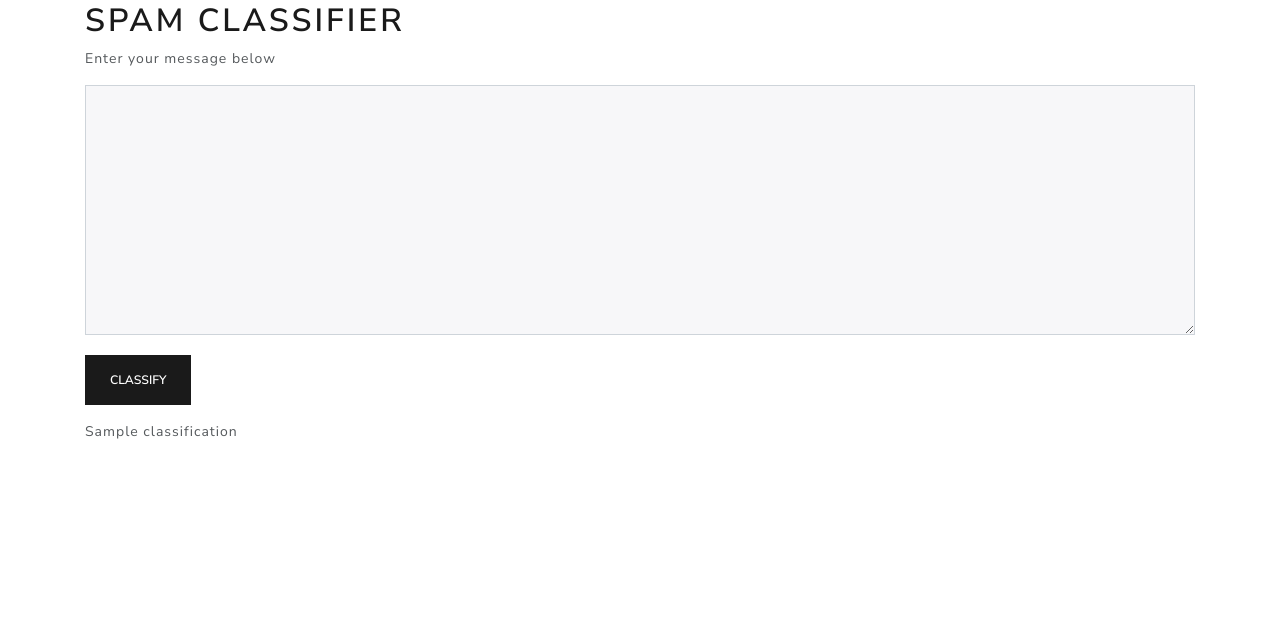
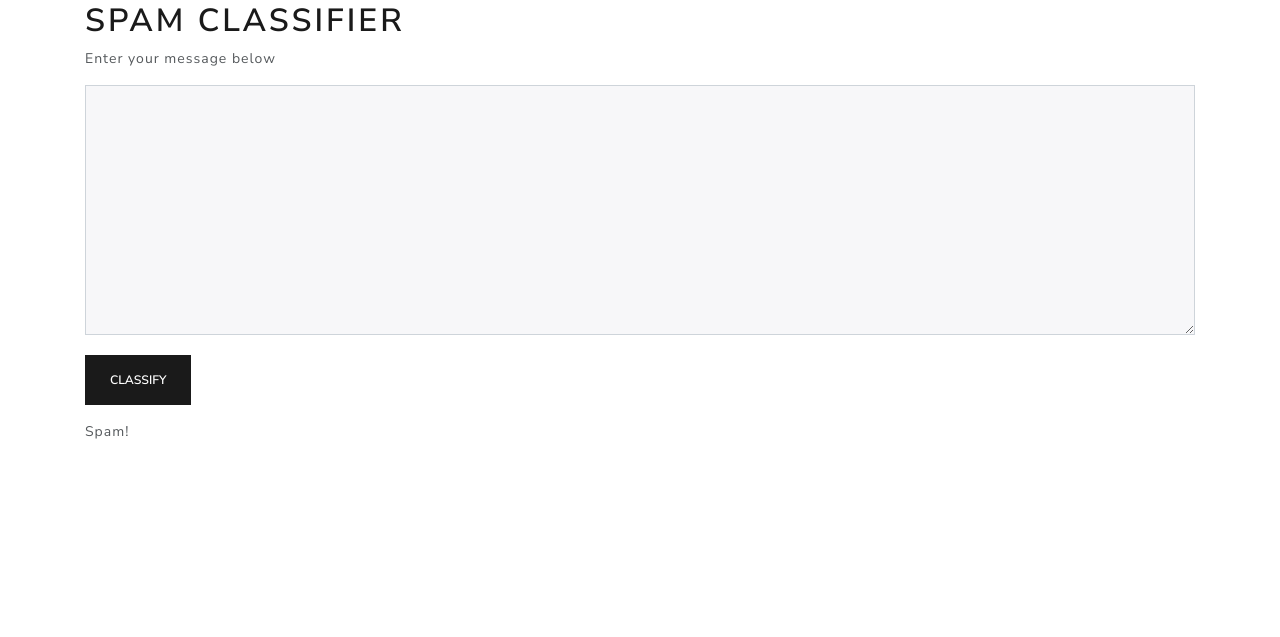
Before and after one commit to KartikChugh/SpamClassifier, a Flask app: template templates/index.html in a window 1280 px wide. Shown: the part 143-780 px from the top of the page. Run offline with Flask 2, Linux system fonts and the light colour scheme; the template is opened without the code that fills it: most values are stand-ins (such as "Sample title", 1, 10 or a date in 2020); parts of the project's set-up code (start-up, migrations or seed data) failed here and were passed over; some libraries are stand-ins or nearby versions.

Commit message:
Presents classification in more readable format

```diff
--- a/templates/index.html
+++ b/templates/index.html
@@ -6,5 +6,11 @@
     <textarea class="form-control" name="submission" id="submission" rows="10"></textarea>
     <button type="submit" class="btn btn-primary">Classify</button>
 </form>
-{{classification}}
+{% if classification %}
+{% if classification == 'ham' %}
+<p>Not Spam!</p>
+{% else %}
+<p>Spam!</p>
+{% endif %}
+{% endif %}
 {% endblock %}
```
